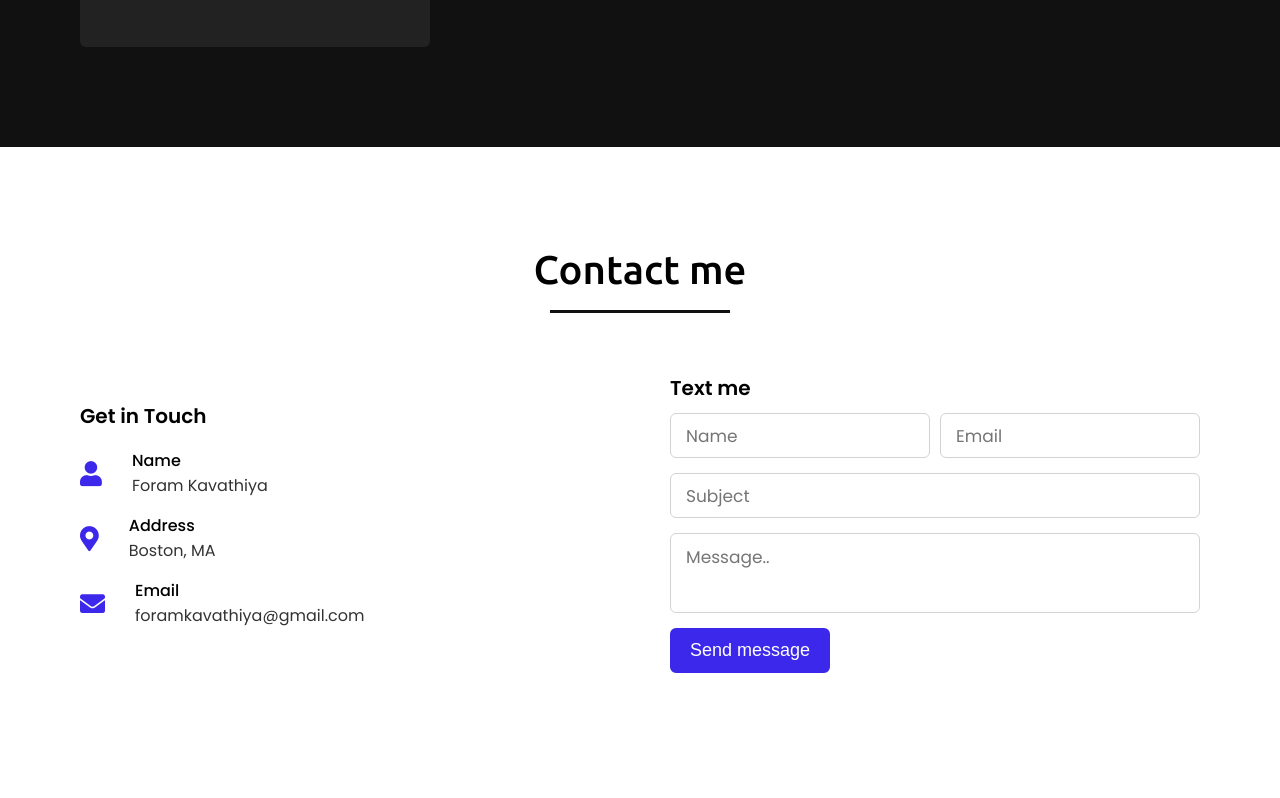
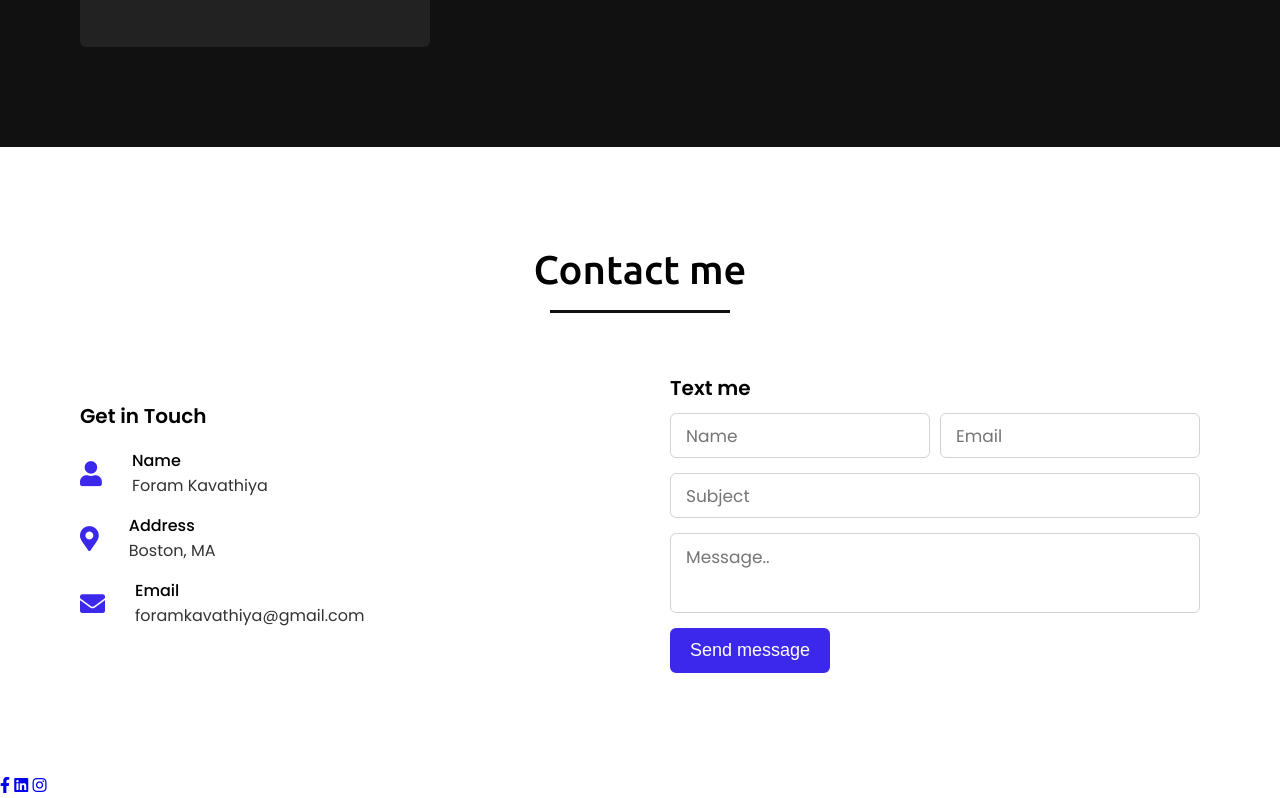
Before and after one commit to foramkavathiya/PersonalWebsite, a plain HTML site: page index.html in a window 1280 px wide. Shown: the part 2891-3689 px from the top of the page. Before the commit the page ends 3664 px from the top, so only its background shows below. Drawn offline with nearby package versions, Linux system fonts and the light colour scheme.

Commit message:
Adding footer section

```diff
--- a/index.html
+++ b/index.html
@@ -194,3 +194,10 @@
             </div>
         </div>
     </section>
+
+    <footer>
+
+        <a href="https://www.facebook.com/" target="_blank"> <i class="fab fa-facebook-f"></i></a>
+        <a href="https://www.linkedin.com/feed/" target="_blank"> <i class="fab fa-linkedin"></i></a>
+        <a href="https://www.instagram.com/" target="_blank"> <i class="fab fa-instagram"></i></a>
+    </footer>
```
